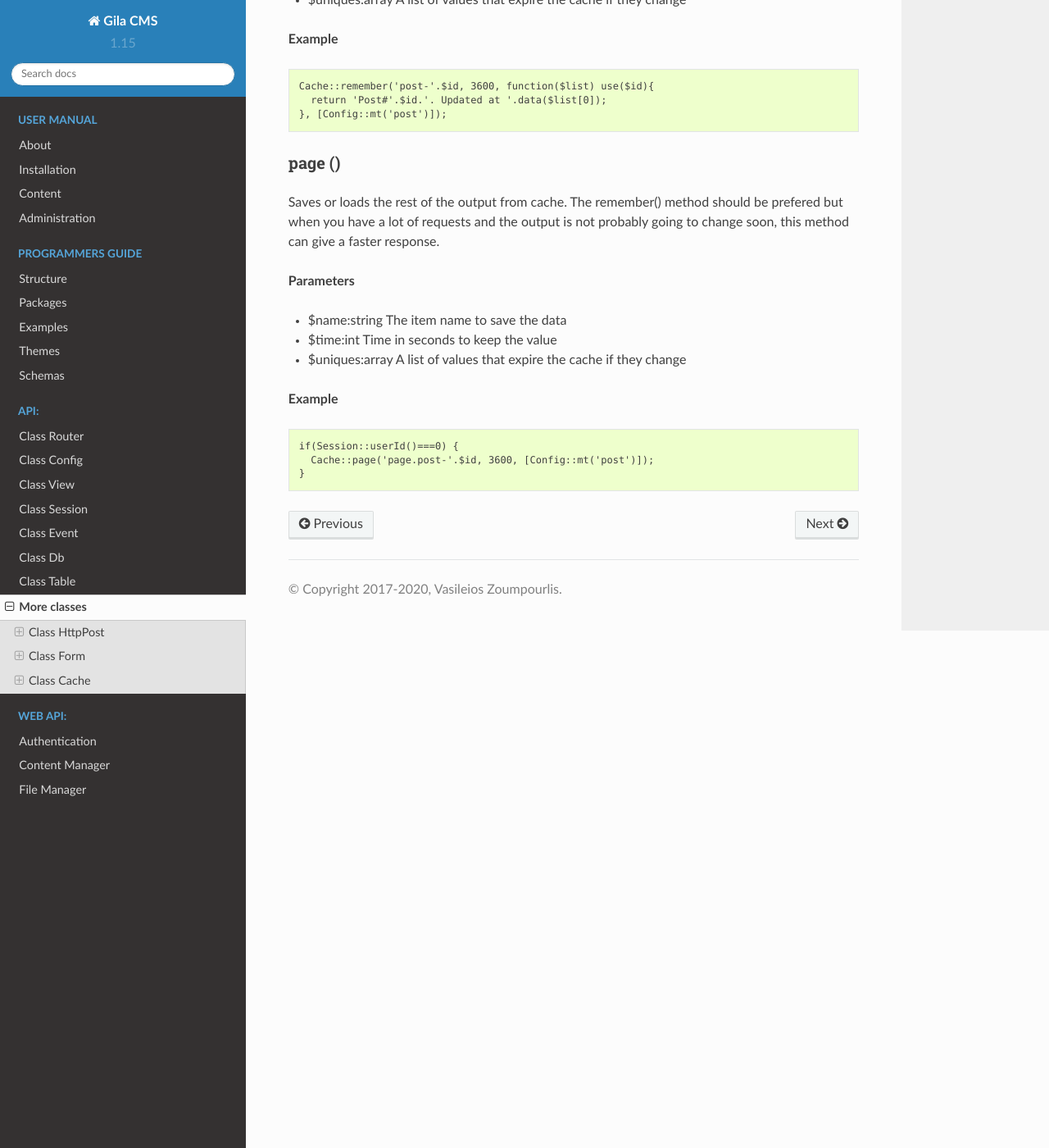
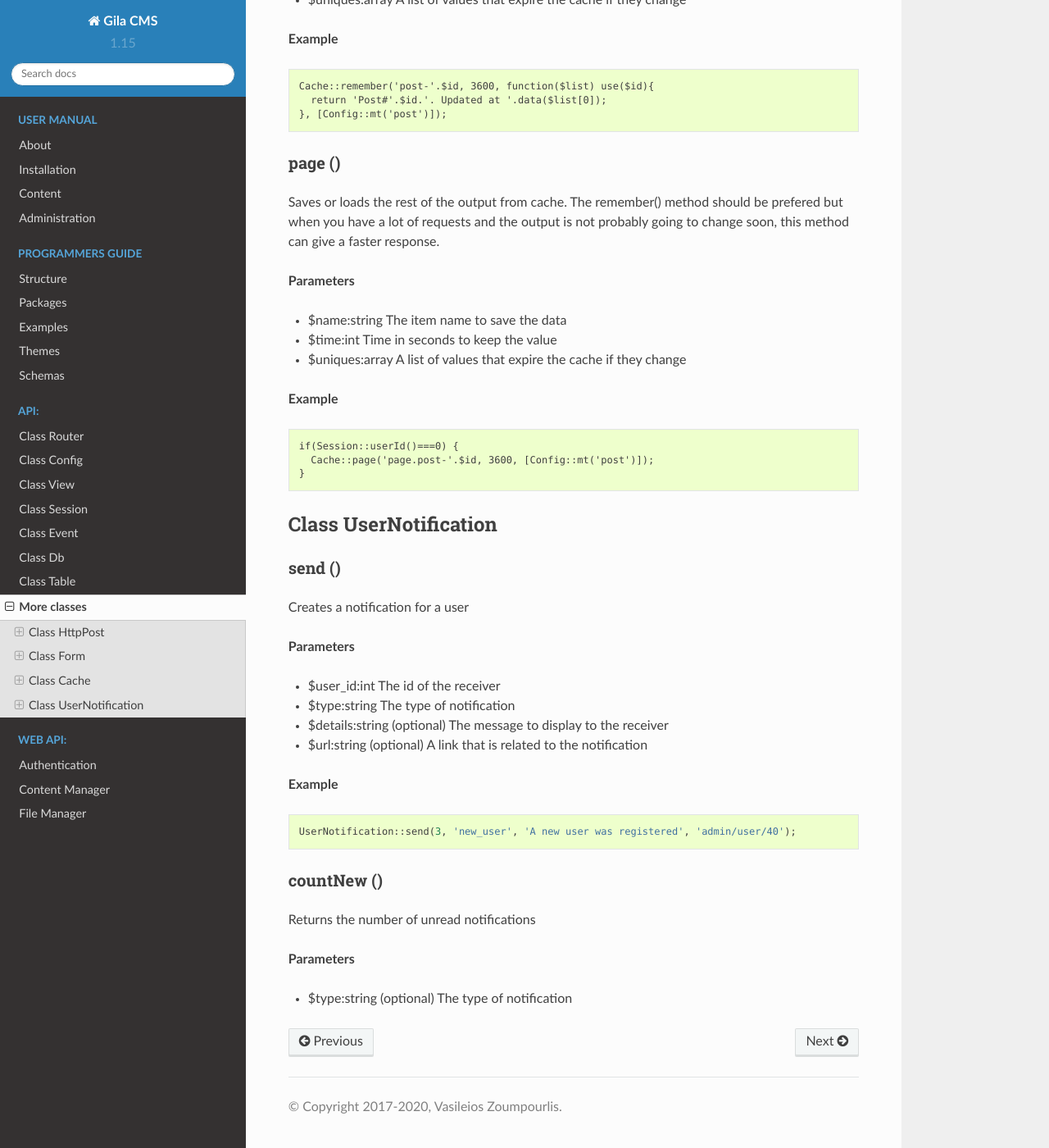
Before and after one commit to GilaCMS/docs, a Sphinx documentation site: the page built from source/api-moreclasses.md, in a window 1280 px wide and 1400 px high, scrolled down 4269 px. Shown: the whole window at 82% size. Built offline with Sphinx 7.4.7 and the Read the Docs theme 2.0.0, drawn with Linux system fonts in a browser that asks for light colours; pages that are not in the unit, such as notebooks, are missing from menus.

Commit message:
UserNotification

````diff
--- a/source/api-moreclasses.md
+++ b/source/api-moreclasses.md
@@ -185,3 +185,25 @@ if(Session::userId()===0) {
   Cache::page('page.post-'.$id, 3600, [Config::mt('post')]);
 }
 ```
+
+## Class UserNotification
+
+### send ()
+Creates a notification for a user
+
+**Parameters**
+- $user_id:int The id of the receiver
+- $type:string The type of notification
+- $details:string (optional) The message to display to the receiver
+- $url:string (optional) A link that is related to the notification
+
+**Example**
+```
+UserNotification::send(3, 'new_user', 'A new user was registered', 'admin/user/40');
+```
+
+### countNew ()
+Returns the number of unread notifications
+
+**Parameters**
+- $type:string (optional) The type of notification
````
